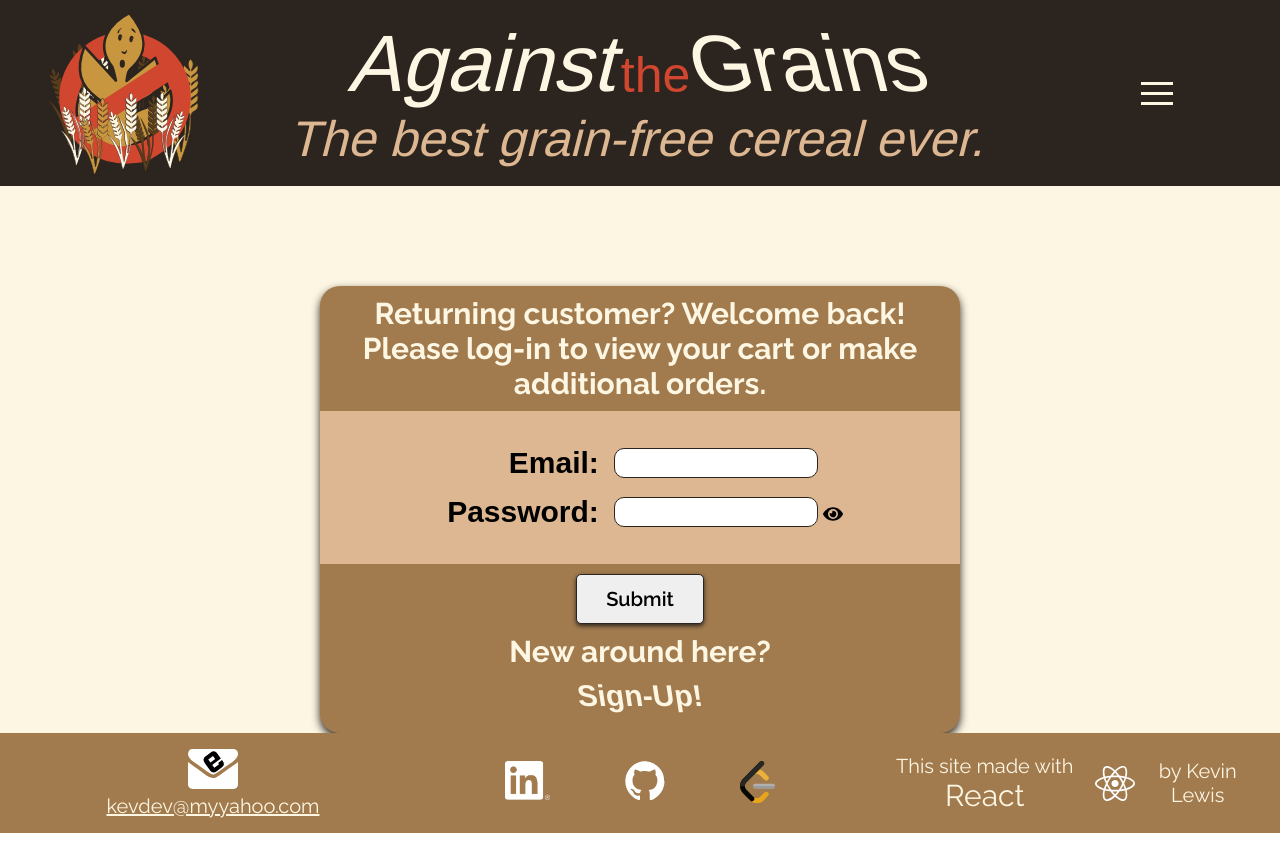
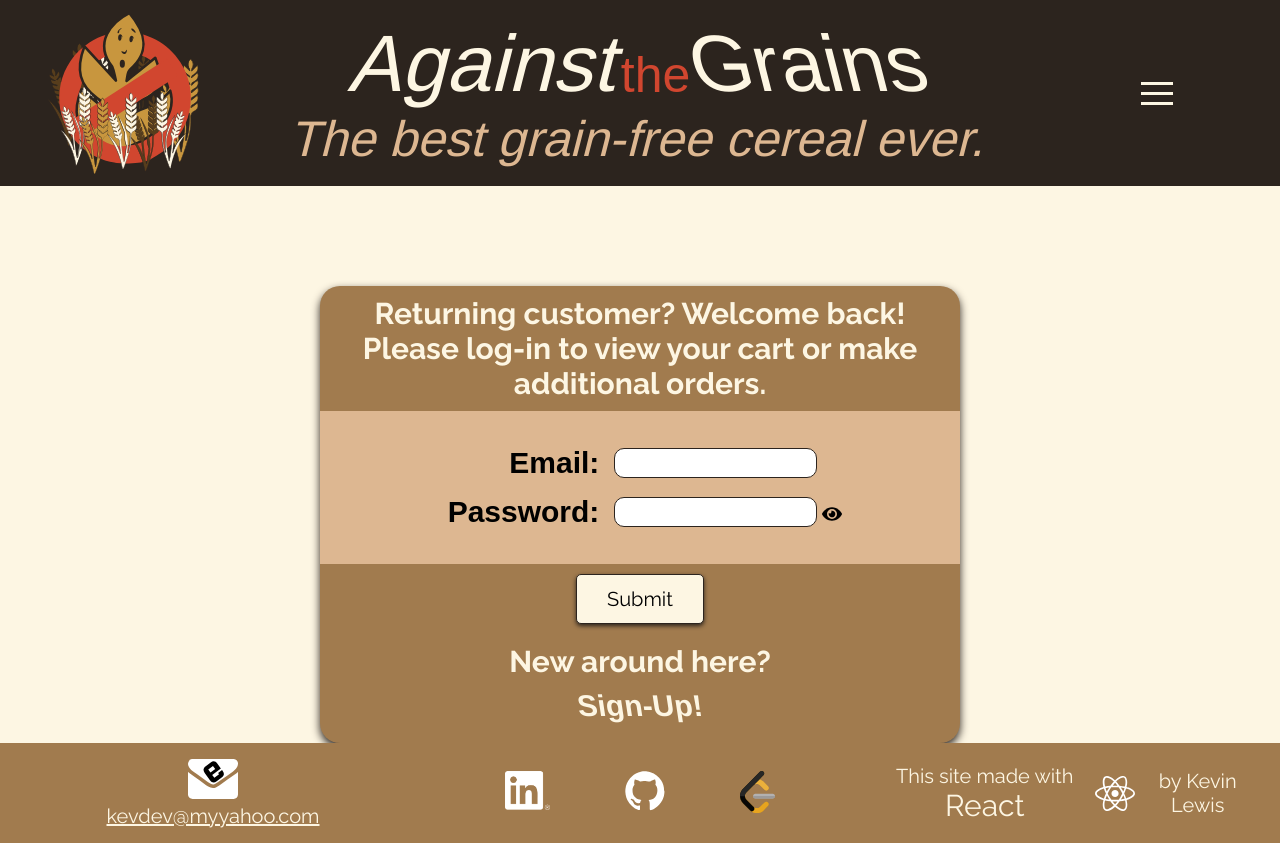
Before and after one commit to KPL33/atg, a React (Vite) app in the folder client/: page /login in a window 1280 px wide. Built offline with nearby package versions, Linux system fonts and the light colour scheme; a web font is replaced by a local one.

Commit message:
minor adjustments to css of login/signup forms

```diff
--- a/client/src/components/Main/Login/forms.css
+++ b/client/src/components/Main/Login/forms.css
@@ -151,19 +151,16 @@
   }
 }
 
-.submit, .form-row input, #message {
-  font-weight: 600;
-}
-
 .submit {
   width: 20%;
   height: 50px;
-  margin: 10px auto 0 auto;
+  margin: 10px auto 10px auto;
   font-size: 2rem;
   font-optical-sizing: auto;
   font-style: normal;
   box-shadow: 0px 2px 4px  var(--5, 0.4);
   border-radius: .5rem;
+  background-color: var(--1);
 }
 
 .submit:hover {
```
